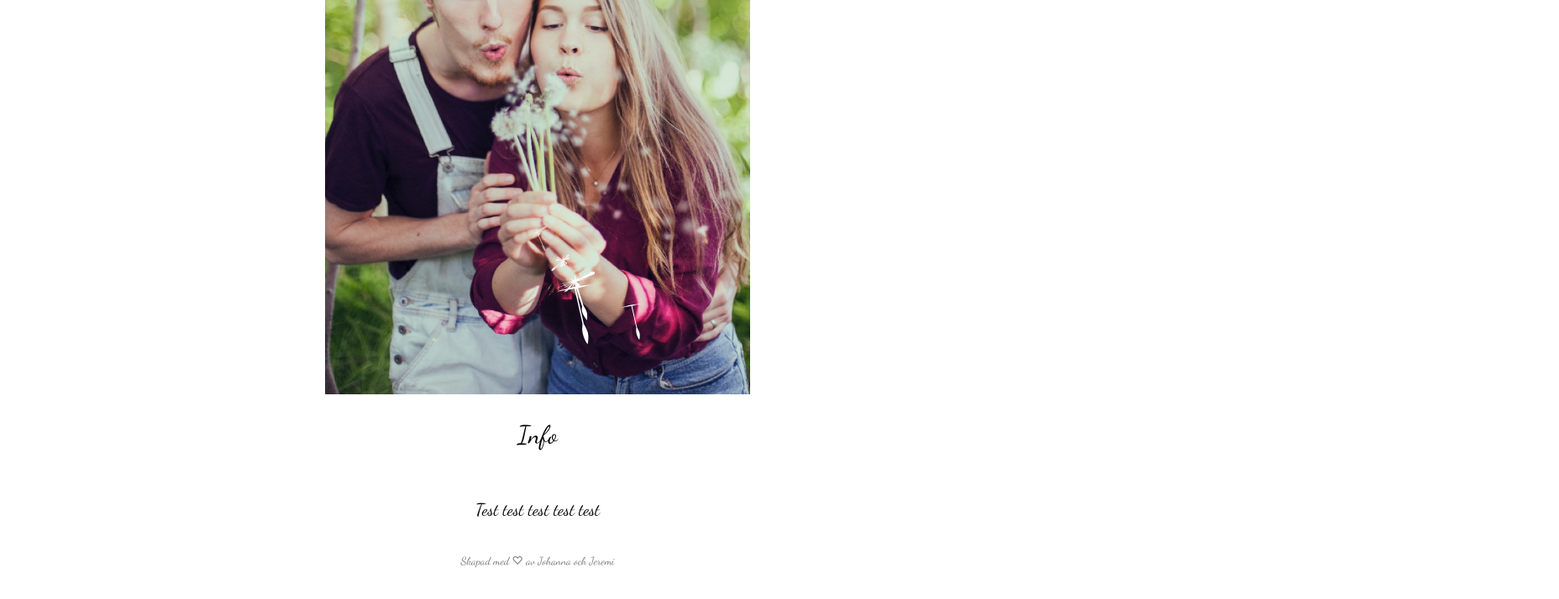
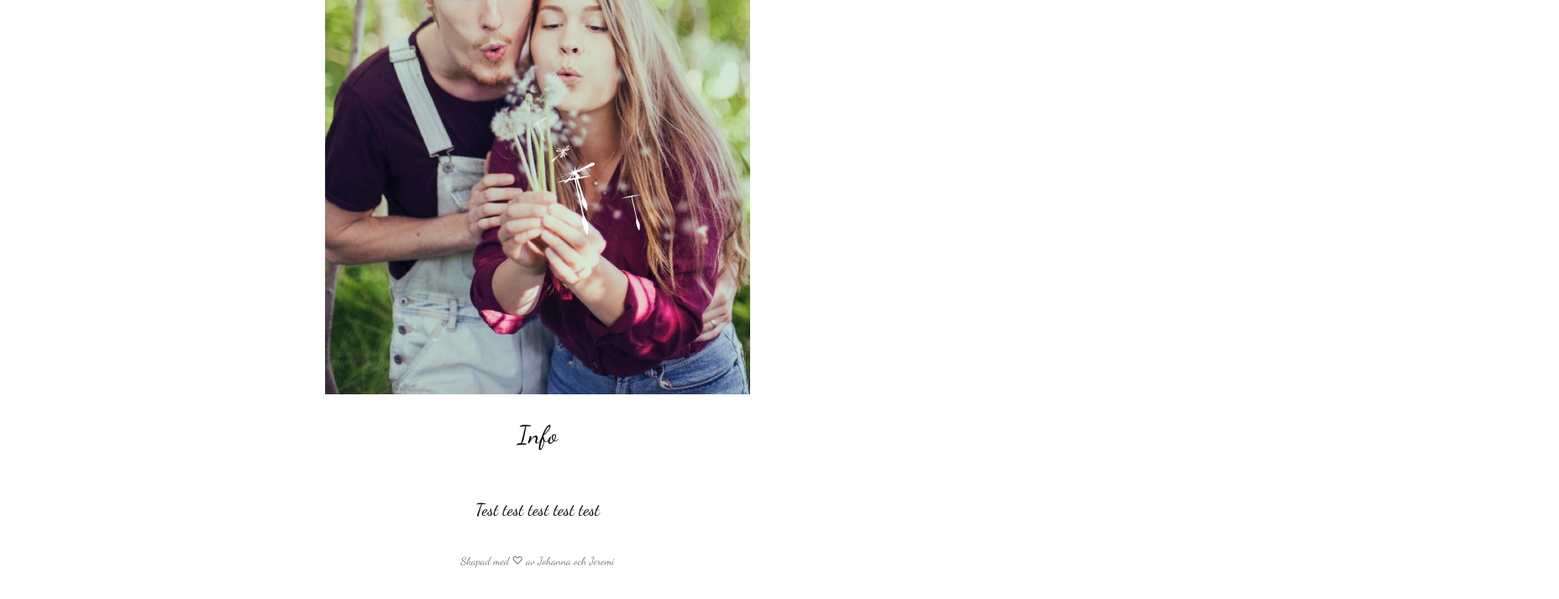
Before and after one commit to jeremistadler/13august, a website: page index.html in a window 1280 px wide. Shown: the part 480-1194 px from the top of the page at 84% size, 1856 px wide, since content can reach past the window. Drawn offline with Linux system fonts and the light colour scheme.

Commit message:
Finally fixes desktop scaling...

```diff
--- a/index.html
+++ b/index.html
@@ -55,12 +55,9 @@
       }
 
       #seed-wrapper-container {
-        position: absolute;
-        width: auto;
-        height: 900px;
-        margin: auto;
-        display: block;
-        margin-top: 50px;
+        margin-top: 600px;
+        left: 45%;
+        top: 0;
       }
     }
 
```
